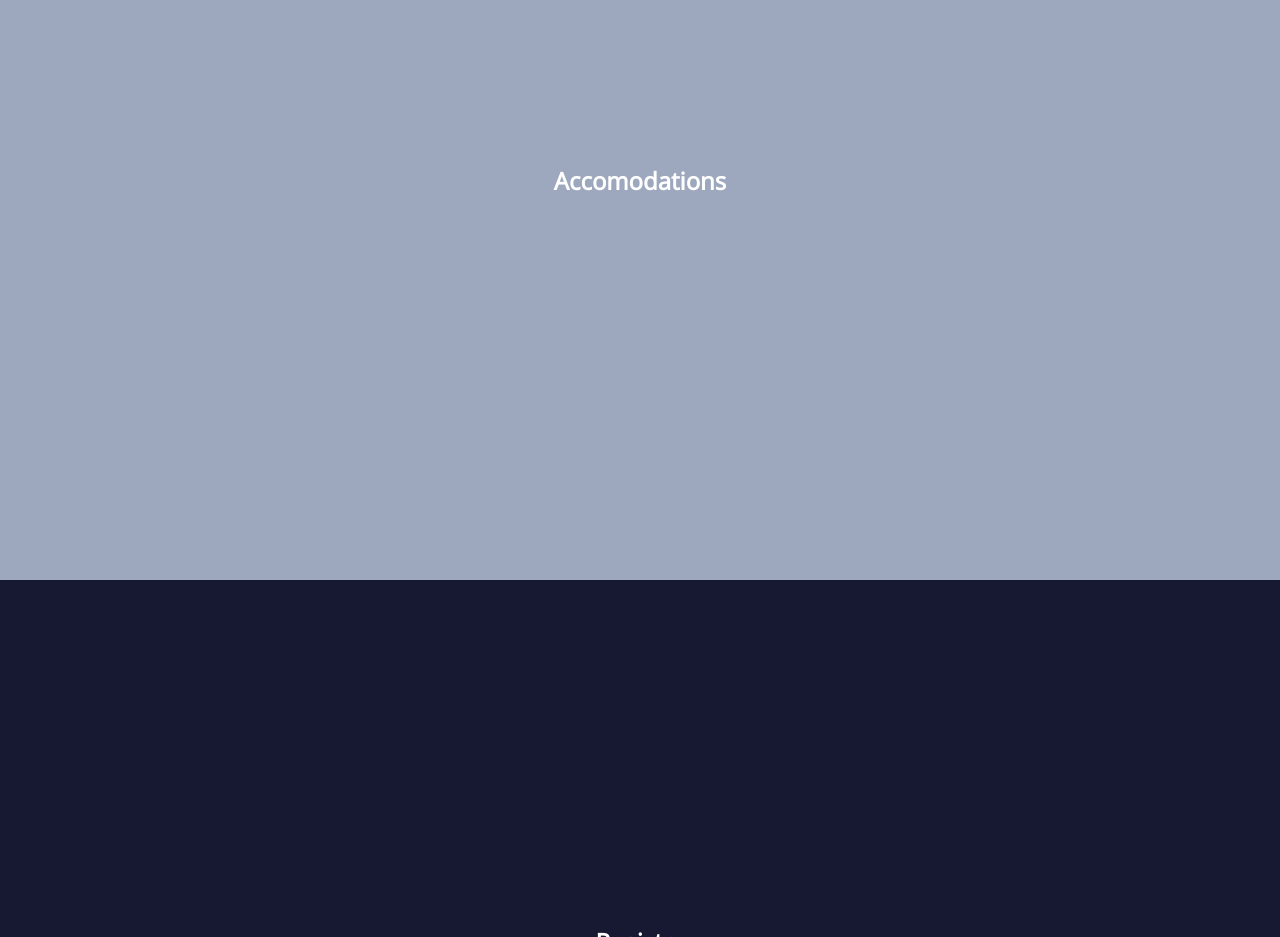
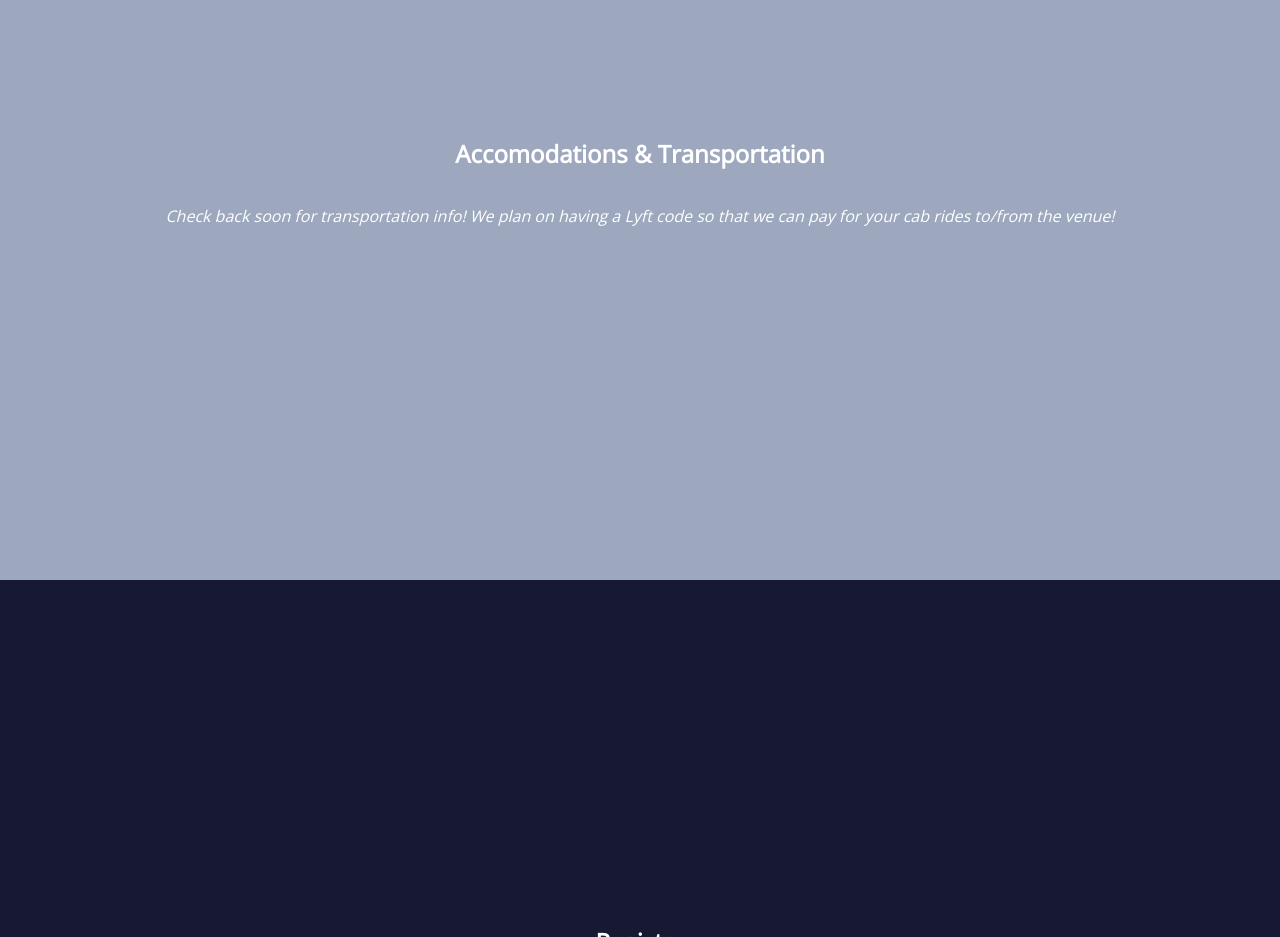
Before and after one commit to tmkelly28/codys-clubhouse, a website: page views/index.html in a window 1280 px wide. Shown: the part 2380-3317 px from the top of the page. Drawn offline with nearby package versions, Linux system fonts and the light colour scheme; files that its build step writes are made by us from their sources.

Commit message:
add transportation blurb

```diff
--- a/views/index.html
+++ b/views/index.html
@@ -68,7 +68,7 @@
   <div class="full-height flex flex-column bg-silver" id="accomodations">
     <div class="flex-auto"></div>
     <div class="white flex-center flex-wrap">
-      <h2>Accomodations</h2>
+      <h2>Accomodations & Transportation</h2>
     </div>
     <div class="flex space-around">
       {% for place in accomodations %}
@@ -86,6 +86,9 @@
           </div>
         </div>
       {% endfor %}
+    </div>
+    <div class="white flex-center flex-wrap m1">
+      <i>Check back soon for transportation info! We plan on having a Lyft code so that we can pay for your cab rides to/from the venue!</i>
     </div>
     <div class="flex-auto"></div>
   </div>
```
